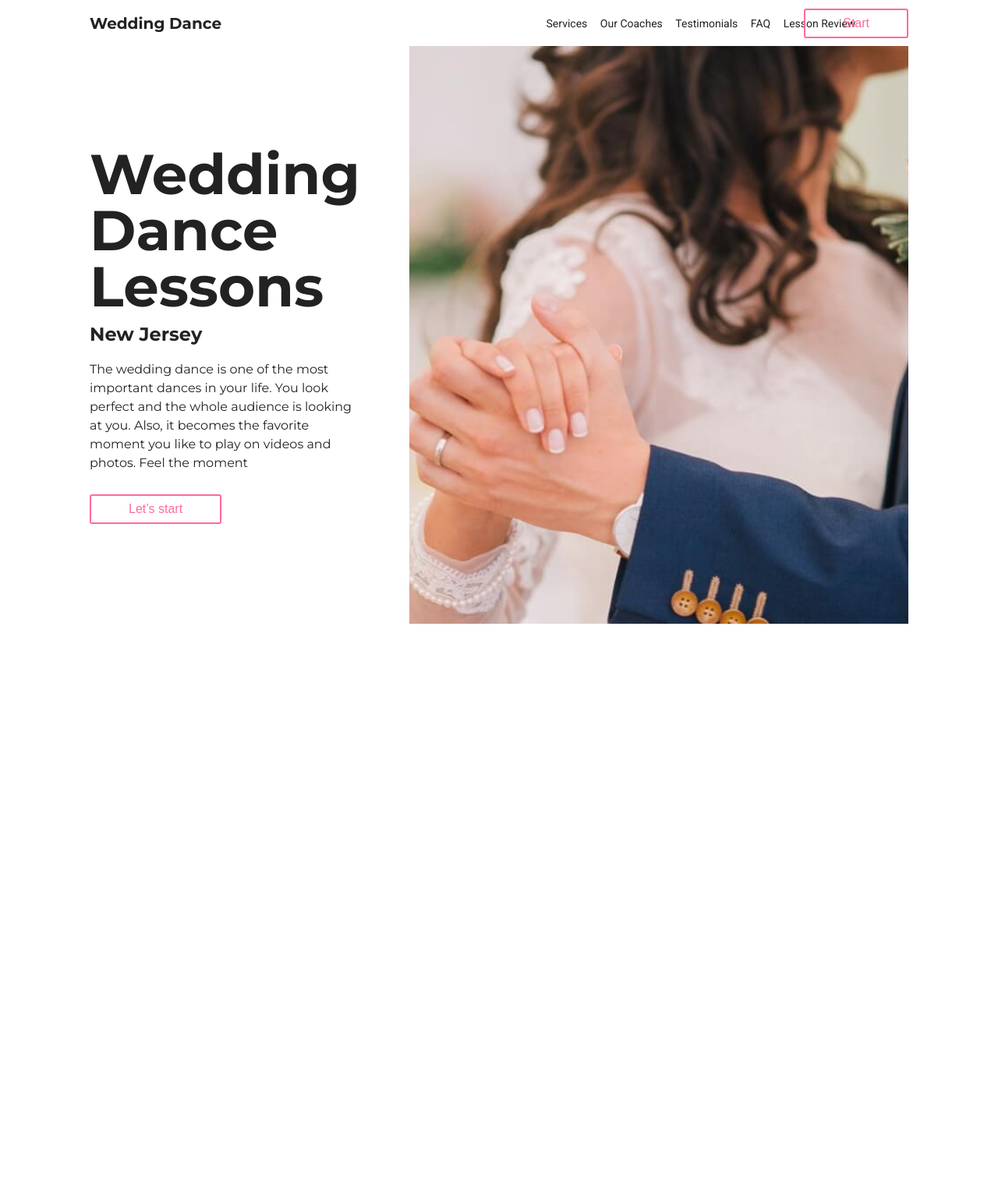
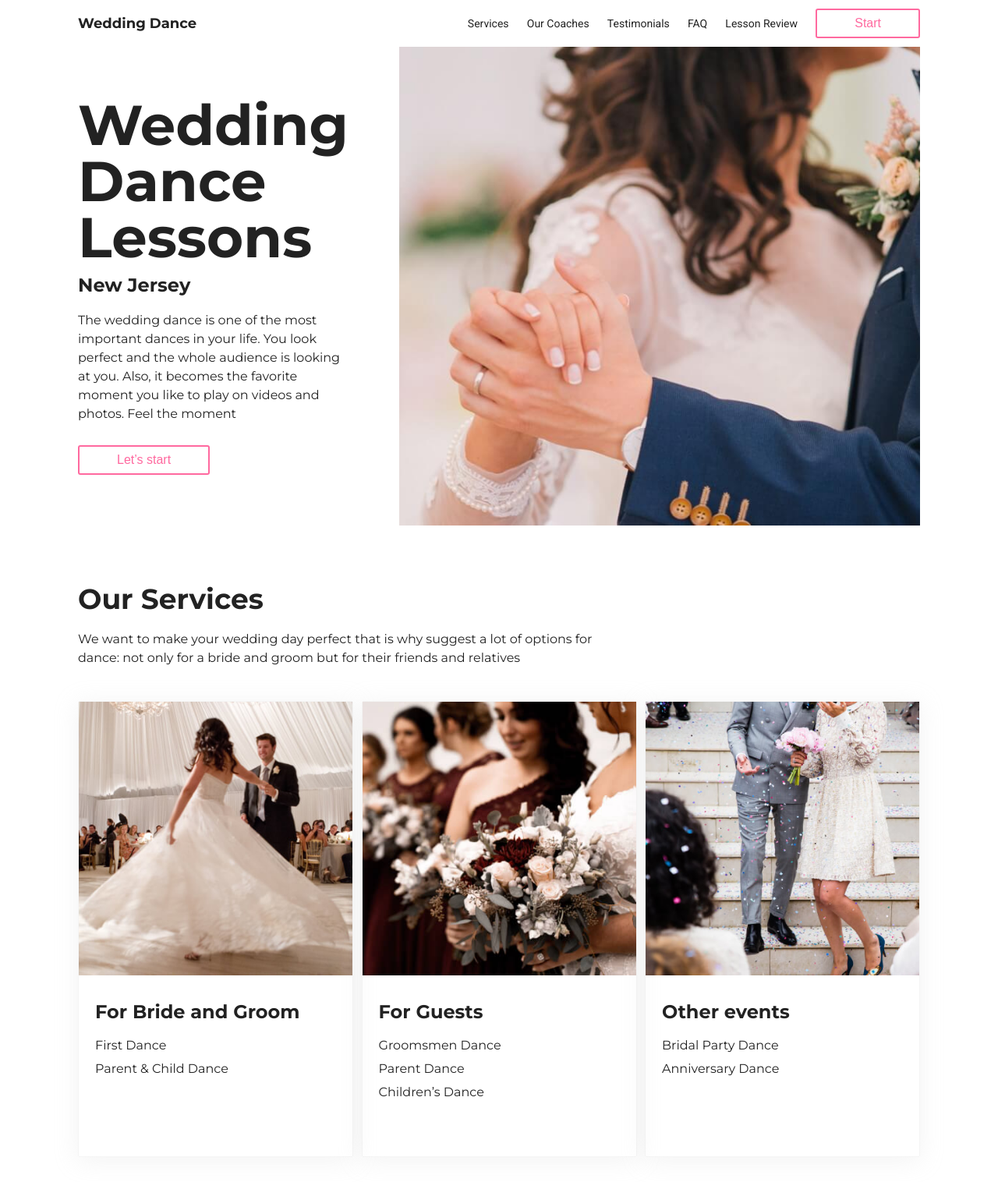
Before and after one commit to Akim87/wedding-dance, a website: page app/index.html in a window 1280 px wide. Shown: the whole page at 78% size. Before the commit the page ends 800 px from the top, so only its background shows below. Drawn offline with nearby package versions, Linux system fonts and the light colour scheme.

Commit message:
section services

```diff
--- a/app/index.html
+++ b/app/index.html
@@ -7,19 +7,23 @@
     <meta
       name="viewport"
       content="width=device-width, initial-scale=1, maximum-scale=1"
-		/>
-		<link href="https://fonts.googleapis.com/css2?family=Montserrat:wght@400;700&family=Roboto&display=swap" rel="stylesheet">
+    />
+    <link
+      href="https://fonts.googleapis.com/css2?family=Montserrat:wght@400;700&family=Roboto&display=swap"
+      rel="stylesheet"
+    />
+    <link rel="stylesheet" type="text/css" href="//cdn.jsdelivr.net/npm/slick-carousel@1.8.1/slick/slick.css"/>
     <link rel="shortcut icon" href="img/favicon.ico" type="image/x-icon" />
     <link rel="stylesheet" href="css/main.min.css" />
   </head>
 
   <body>
-    <section class="hero d-flex flex-column">
-      <header class="header d-flex align-center">
+    <section class="hero base-section">
+      <header class="header d-flex align-center justify-between">
         <a href="#" class="header__logo">Wedding Dance</a>
-        <nav  class="menu header__menu d-flex align-center">
-          <h3 class="base-heading-xl menu__heading">Menu</h3>
-          <ul class="menu__list d-flex">
+        <nav class="menu header__menu d-flex align-center justify-end">
+          <h2 class="base-heading-xl menu__heading">Menu</h2>
+          <ul class="menu__list d-flex justify-end">
             <li class="menu__item">
               <a href="#services" class="menu__link">Services</a>
             </li>
@@ -44,18 +48,60 @@
         <div class="title__inner d-flex flex-column justify-center">
           <h1 class="title__heading base-heading-xl">Wedding Dance Lessons</h1>
           <span class="title__location base-heading-sm">New Jersey</span>
-          <p class="title__info base-text">
+          <p class="base-text title__info">
             The wedding dance is one of the most important dances in your life.
             You look perfect and the whole audience is looking at you. Also, it
             becomes the favorite moment you like to play on videos and photos.
             Feel the moment
-					</p>
-					<button class="base-btn title__btn">Let’s start</button>
+          </p>
+          <button class="base-btn title__btn">Let’s start</button>
         </div>
         <div class="title__img"></div>
       </div>
     </section>
+    <section class="base-section services" id="services">
+      <h2 class="base-heading services__heading">Our Services</h2>
+      <p class="base-text services__description">
+        We want to make your wedding day perfect that is why suggest a lot of
+        options for dance: not only for a bride and groom but for their friends
+        and relatives
+      </p>
+      <div class="services__inner d-flex justify-between slider">
+        <div class="base-card services__item d-flex flex-column">
+          <img class="services__img" src="./img/services1.jpg" alt="For Bride and Groom" loading="lazy">
+          <div class="services__item-info">
+            <h3 class="base-heading-sm services__item-heading">For Bride and Groom</h3>
+            <ul class="base-text">
+              <li class="services__item-point">First Dance</li>
+              <li class="services__item-point">Parent & Child Dance</li>
+            </ul>
+          </div>
+        </div>
+        <div class="base-card services__item d-flex flex-column">
+          <img class="services__img" src="./img/services2.jpg" alt="For Guests" loading="lazy">
+          <div class="services__item-info">
+            <h3 class="base-heading-sm services__item-heading">For Guests</h3>
+            <ul class="base-text">
+              <li class="services__item-point">Groomsmen Dance</li>
+              <li class="services__item-point">Parent Dance</li>
+              <li class="services__item-point">Children’s Dance</li>
+            </ul>
+          </div>
+        </div>
+        <div class="base-card services__item d-flex flex-column">
+          <img class="services__img" src="./img/services3.jpg" alt="Other events" loading="lazy">
+          <div class="services__item-info">
+            <h3 class="base-heading-sm services__item-heading">Other events</h3>
+            <ul class="base-text">
+              <li class="services__item-point">Bridal Party Dance</li>
+              <li class="services__item-point">Anniversary Dance</li>
+            </ul>
+          </div>
+        </div>
+      </div>
+    </section>
 
     <script src="js/scripts.min.js"></script>
+    <script type="text/javascript" src="//cdn.jsdelivr.net/npm/slick-carousel@1.8.1/slick/slick.min.js"></script>
   </body>
 </html>
--- a/app/js/common.js
+++ b/app/js/common.js
@@ -1,4 +1,20 @@
-$(".header__menu-burger, .menu__item").click(function() {
+$(".header__menu-burger, .menu__link, .menu__btn").click(function() {
 	$(".menu").toggleClass("menu--active");
-	$(this).toggleClass("header__menu-burger--active");
+	$(".header__menu-burger").toggleClass("header__menu-burger--active");
 });
+
+$(document).ready(function(){
+  $('.slider').slick({
+		mobileFirst: true,
+		arrows: false,
+		slidesToShow: 1.2,
+		infinite: false,
+		adaptiveHeight: true,
+		responsive: [
+			{
+				breakpoint: 740,
+				settings: "unslick",
+			},
+		],
+  });
+});
--- a/app/scss/_base.scss
+++ b/app/scss/_base.scss
@@ -4,6 +4,7 @@
 html {
   @media only screen and (max-width: 1080px) {
     font-size: 14px;
+    scroll-behavior: smooth;
   }
 }
 
@@ -17,27 +18,26 @@ a {
   outline: none;
 }
 
-section {
+.base-section {
   padding: 0 calc(50% - 648px);
-  height: 100vh;
+  // height: 100vh;
+  margin-bottom: 6%;
   @media only screen and (max-width: 1400px) {
-    padding: 0 calc(50% - 525px);
+    padding: 0 calc(50% - 540px);
   }
-  @media only screen and (max-width: 1080px) {
+  @media only screen and (max-width: 1120px) {
     padding: 0 calc(50% - 460px);
   }
   @media only screen and (max-width: 960px) {
-    padding: 0 calc(50% - 340px);
-  }
-  @media only screen and (max-width: 768px) {
-    padding: 0 calc(50% - 340px);
+    padding: 0 calc(50% - 360px);
   }
   @media only screen and (max-width: $media-mob) {
     padding: 0 15px;
+    margin-bottom: 15%;
   }
-  @media screen and (min-width: $media-mob) and (orientation:portrait){
-    height: 50vh;
-  }
+  // @media screen and (min-width: $media-mob) and (orientation:portrait){
+  //   height: 50vh;
+  // }
 }
 
 .base-btn {
@@ -58,8 +58,12 @@ section {
   font-size: 4.5rem;
   font-weight: bold;
   @media only screen and (max-width: 960px){
-    font-size: 3rem;
+    font-size: 48px;
   }
+  @media only screen and (max-width: $media-mob) {
+    font-size: 36px;
+  }
+
 }
 
 .base-heading {
@@ -70,6 +74,9 @@ section {
 .base-heading-sm {
   font-size: 1.5rem;
   font-weight: bold;
+  @media only screen and (max-width: 1080px) {
+    font-size: 18px;
+  }
 }
 
 .base-text {
@@ -77,6 +84,11 @@ section {
   line-height: 1.5rem;
 }
 
+.base-card {
+  border: 1px solid rgba(0, 0, 0, 0.04);
+  box-shadow: 0px 4px 30px rgba(207, 207, 207, 0.25);
+  border-radius: 2px;
+}
 
 /*============ FLEX GRID ============*/
 
@@ -100,6 +112,14 @@ section {
   justify-content: center;
 }
 
+.justify-start {
+  justify-content: flex-start;
+}
+
+.justify-end {
+  justify-content: flex-end;
+}
+
 .align-center {
   align-items: center;
 }
@@ -111,3 +131,13 @@ section {
 .align-end {
   align-items: flex-end;
 }
+
+/*============ SLICK ============*/
+
+.slick-track {
+  display: flex;
+}
+
+.slick-slide {
+  height: auto;
+}
--- a/app/scss/main.scss
+++ b/app/scss/main.scss
@@ -10,9 +10,9 @@
     padding: 4% 0;
   }
   &__logo {
-    margin-right: auto;
-    font-size: 1.25rem;
+    font-size: 18px;
     font-weight: bold;
+    white-space: nowrap;
   }
   &__menu-burger {
     transition: all 0.3s;
@@ -89,14 +89,18 @@
     }
   }
   &__item {
-    padding-right: 5%;
+    margin-right: 7%;
     white-space: nowrap;
     font-size: 0.875rem;
     font-family: $font-family-alt;
+    @media only screen and (max-width: 960px){
+      margin-right: 4%;
+    }
     @media only screen and (max-width: $media-mob) {
       font-size: 24px;
       margin-bottom: 25%;
       font-weight: bold;
+      font-family: $font-family-main;
     }
   }
   &__link {
@@ -112,12 +116,13 @@
     flex-direction: column-reverse;
   }
   &__inner {
-    width: 36%;
+    width: 40%;
     height: 100%;
     background-color: #ffffff;
-    padding-right: 6%;
+    padding: 6% 6% 6% 0;
     @media only screen and (max-width: $media-mob) {
       width: 90%;
+      padding: 0;
     }
   }
   &__heading {
@@ -125,6 +130,10 @@
   }
   &__location {
     margin-bottom: 6%;
+    font-size: 1.5rem;
+    @media only screen and (max-width: $media-mob){
+      font-size: 14px;
+    }
   }
   &__info {
     margin-bottom: 8%;
@@ -139,9 +148,39 @@
     background-position: center;
     background-size: cover;
     @media only screen and (max-width: $media-mob) {
+      min-height: 40vh;
       height: 100%;
-      margin: 0 -15px 8%;
+      margin: 0 -15px 10%;
       width: auto;
     }
   }
 }
+
+.services {
+  &__heading {
+    margin-bottom: 2%;
+  }
+  &__description {
+    max-width: 670px;
+    margin-bottom: 4%;
+  }
+  &__item {
+    width: 32.5%;
+    @media only screen and (max-width: $media-mob) {
+      margin-right: 1%;
+    }
+    &-info {
+      padding: 10% 6% 18%;
+    }
+    &-heading {
+      margin-bottom: 6%;
+    }
+    &-point {
+      margin-bottom: 2%;
+    }
+  }
+  &__img {
+    width: 100%;
+    max-width: 421px;
+  }
+}
```
Also changed, not shown: app/css/main.min.css, app/img/services1.jpg (added), app/img/services2.jpg (added), app/img/services3.jpg (added), app/js/scripts.min.js.
